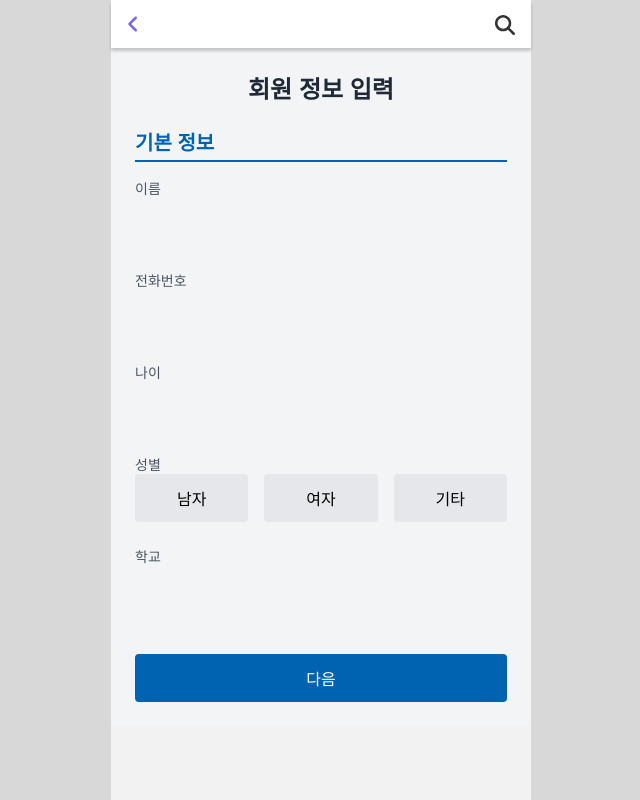
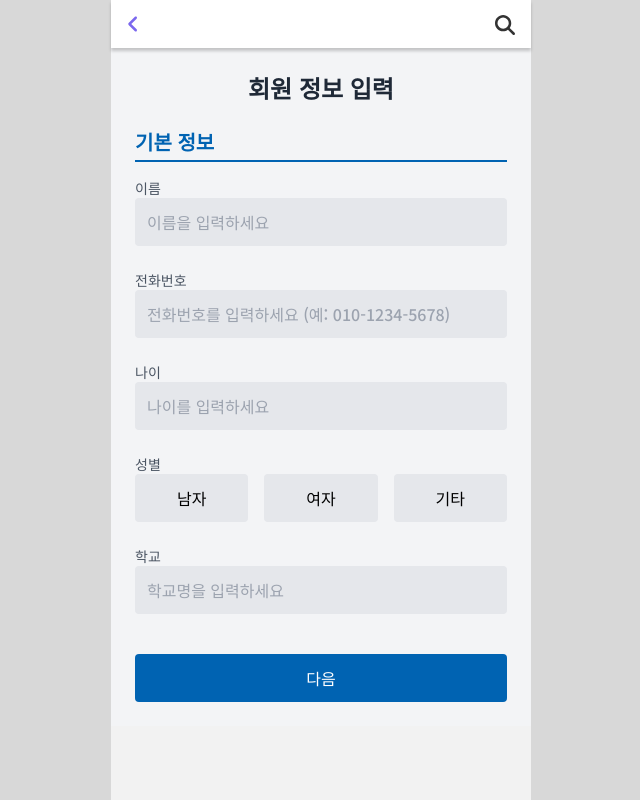
Before and after one commit to SSD117/SSD-Front-End, a React (Create React App) app: page /signUp1 in a window 1280 px wide. Shown: the whole page, without its empty margins (319-959 px from the left). Built offline with nearby package versions, Linux system fonts and the light colour scheme; a web font is replaced by a local one.

Commit message:
로그인, 회원가입 수정 완료

```diff
--- a/src/pages/Login.jsx
+++ b/src/pages/Login.jsx
@@ -22,7 +22,7 @@ export default function Login() {
       id="email"
       placeholder="이메일을 입력하세요"
       required
-      className="p-3 mb-4 w-full text-sm border border-gray-300 rounded focus:outline-none focus:border-main01"
+      className="p-3 mb-4 w-full bg-gray-200 text-sm border border-gray-300 rounded focus:outline-none focus:border-main01"
     />
 
     <label htmlFor="password" className="text-sm text-gray-600 w-full mb-2 block">
@@ -33,13 +33,13 @@ export default function Login() {
       id="password"
       placeholder="비밀번호를 입력하세요"
       required
-      className="p-3 mb-4 w-full text-sm border border-gray-300 rounded focus:outline-none focus:border-main01"
+      className="p-3 mb-4 w-full bg-gray-200 text-sm border border-gray-300 rounded focus:outline-none focus:border-main01"
     />
   </div>
 
   <button
     type="submit"
-    className="p-3 mb-4 w-full max-w-md text-lg text-white bg-main01 border border-main01 rounded shadow-md hover:shadow-lg transition-shadow"
+    className="p-3 mb-4 w-full max-w-md  text-lg text-white bg-main01 border border-main01 rounded shadow-md hover:shadow-lg transition-shadow"
   >
     로그인
   </button>
--- a/src/pages/SignUp_1.jsx
+++ b/src/pages/SignUp_1.jsx
@@ -37,35 +37,85 @@ const SignUp_1 = () => {
 
           <div>
             <label className="block text-sm text-gray-600">이름</label>
-            <input type="text" name="name" value={formData.name} onChange={(e) => handleChange('name', e.target.value)} className="w-full p-3 mb-2 border border-gray-300 rounded focus:outline-none focus:border-main01" />
+            <input
+              type="text"
+              name="name"
+              value={formData.name}
+              onChange={(e) => handleChange('name', e.target.value)}
+              placeholder="이름을 입력하세요"
+              className="w-full p-3 mb-2 border bg-gray-200 border-gray-300 rounded focus:outline-none focus:border-main01"
+            />
           </div>
 
           <div>
             <label className="block text-sm text-gray-600">전화번호</label>
-            <input type="text" name="phone" value={formData.phone} onChange={(e) => handleChange('phone', e.target.value)} className="w-full p-3 mb-2 border border-gray-300 rounded focus:outline-none focus:border-main01" />
+            <input
+              type="text"
+              name="phone"
+              value={formData.phone}
+              onChange={(e) => handleChange('phone', e.target.value)}
+              placeholder="전화번호를 입력하세요 (예: 010-1234-5678)"
+              className="w-full p-3 mb-2 border bg-gray-200 border-gray-300 rounded focus:outline-none focus:border-main01"
+            />
           </div>
 
           <div>
             <label className="block text-sm text-gray-600">나이</label>
-            <input type="number" name="age" value={formData.age} onChange={(e) => handleChange('age', e.target.value)} className="w-full p-3 mb-2 border border-gray-300 rounded focus:outline-none focus:border-main01" />
+            <input
+              type="number"
+              name="age"
+              value={formData.age}
+              onChange={(e) => handleChange('age', e.target.value)}
+              placeholder="나이를 입력하세요"
+              className="w-full p-3 mb-2 border bg-gray-200 border-gray-300 rounded focus:outline-none focus:border-main01"
+            />
           </div>
 
           <div>
-            <label className="block text-sm  text-gray-600">성별</label>
+            <label className="block text-sm text-gray-600">성별</label>
             <div className="flex space-x-4">
-              <button type="button" onClick={() => handleChange('gender', '남자')} className={`flex-1 p-3 mb-2 rounded ${formData.gender === '남자' ? 'bg-main01 text-white' : 'bg-gray-200'}`}>남자</button>
-              <button type="button" onClick={() => handleChange('gender', '여자')} className={`flex-1 p-3 mb-2 rounded ${formData.gender === '여자' ? 'bg-main01 text-white' : 'bg-gray-200'}`}>여자</button>
-              <button type="button" onClick={() => handleChange('gender', '기타')} className={`flex-1 p-3 mb-2 rounded ${formData.gender === '기타' ? 'bg-main01 text-white' : 'bg-gray-200'}`}>기타</button>
+              <button
+                type="button"
+                onClick={() => handleChange('gender', '남자')}
+                className={`flex-1 p-3 mb-2 rounded ${formData.gender === '남자' ? 'bg-main01 text-white' : 'bg-gray-200'}`}
+              >
+                남자
+              </button>
+              <button
+                type="button"
+                onClick={() => handleChange('gender', '여자')}
+                className={`flex-1 p-3 mb-2 rounded ${formData.gender === '여자' ? 'bg-main01 text-white' : 'bg-gray-200'}`}
+              >
+                여자
+              </button>
+              <button
+                type="button"
+                onClick={() => handleChange('gender', '기타')}
+                className={`flex-1 p-3 mb-2 rounded ${formData.gender === '기타' ? 'bg-main01 text-white' : 'bg-gray-200'}`}
+              >
+                기타
+              </button>
             </div>
           </div>
 
           <div>
             <label className="block text-sm text-gray-600">학교</label>
-            <input type="text" name="school" value={formData.school} onChange={(e) => handleChange('school', e.target.value)} className="w-full p-3 mb-2 border border-gray-300 rounded  focus:outline-none focus:border-main01" />
+            <input
+              type="text"
+              name="school"
+              value={formData.school}
+              onChange={(e) => handleChange('school', e.target.value)}
+              placeholder="학교명을 입력하세요"
+              className="w-full p-3 mb-2 border bg-gray-200 border-gray-300 rounded focus:outline-none focus:border-main01"
+            />
           </div>
         </div>
 
-        <button type="submit" onClick={handleSignupClick} className="w-full p-3 text-white bg-main01 rounded cursor-pointer">
+        <button
+          type="submit"
+          onClick={handleSignupClick}
+          className="w-full p-3 text-white bg-main01 rounded cursor-pointer"
+        >
           다음
         </button>
       </form>
--- a/src/pages/SignUp_2.jsx
+++ b/src/pages/SignUp_2.jsx
@@ -1,4 +1,4 @@
-import React, { useState } from 'react';
+import React, { useState } from "react";
 import { useNavigate } from "react-router-dom";
 
 const SignUp_2 = () => {
@@ -10,9 +10,9 @@ const SignUp_2 = () => {
   };
 
   const [formData, setFormData] = useState({
-    height: '',
-    weight: '',
-    experience: '',
+    height: "",
+    weight: "",
+    experience: "",
     interests: [],
   });
 
@@ -36,28 +36,66 @@ const SignUp_2 = () => {
 
   return (
     <div className="max-w-3xl mx-auto p-6">
-      <h2 className="text-center text-2xl font-semibold text-gray-800 mb-6">신체 정보 입력</h2>
+      <h2 className="text-center text-2xl font-semibold text-gray-800 mb-6">
+        신체 정보 입력
+      </h2>
       <form onSubmit={handleSubmit} className="space-y-8">
 
         {/* 신체 정보 */}
         <div className="space-y-4">
-          <h3 className="text-xl font-semibold text-main01 border-b-2 border-main01 pb-1">신체 정보</h3>
+          <h3 className="text-xl font-semibold text-main01 border-b-2 border-main01 pb-1">
+            신체 정보
+          </h3>
           <div className="flex space-x-4">
             <div className="flex-1">
               <label className="block text-sm text-gray-600">키 (cm)</label>
-              <input type="number" name="height" value={formData.height} onChange={(e) => handleChange('height', e.target.value)} className="w-full p-3 mb-2 border border-gray-300 rounded focus:outline-none focus:border-main01" />
+              <input
+                type="number"
+                name="height"
+                value={formData.height}
+                onChange={(e) => handleChange("height", e.target.value)}
+                placeholder="키를 입력하세요."
+                className="w-full p-3 mb-2 border bg-gray-200 border-gray-300 rounded focus:outline-none focus:border-main01"
+              />
             </div>
             <div className="flex-1">
               <label className="block text-sm text-gray-600">몸무게 (kg)</label>
-              <input type="number" name="weight" value={formData.weight} onChange={(e) => handleChange('weight', e.target.value)} className="w-full p-3 mb-2 border border-gray-300 rounded focus:outline-none focus:border-main01" />
+              <input
+                type="number"
+                name="weight"
+                value={formData.weight}
+                onChange={(e) => handleChange("weight", e.target.value)}
+                placeholder="몸무게를 입력하세요."
+                className="w-full p-3 mb-2 border bg-gray-200 border-gray-300 rounded focus:outline-none focus:border-main01"
+              />
             </div>
           </div>
 
           <div>
             <label className="block text-sm text-gray-600">운동 경험 유무</label>
             <div className="flex space-x-4">
-              <button type="button" onClick={() => handleChange('experience', '있음')} className={`flex-1 p-3 mb-2 rounded ${formData.experience === '있음' ? 'bg-main01 text-white' : 'bg-gray-200'}`}>있음</button>
-              <button type="button" onClick={() => handleChange('experience', '없음')} className={`flex-1 p-3 mb-2 rounded ${formData.experience === '없음' ? 'bg-main01 text-white' : 'bg-gray-200'}`}>없음</button>
+              <button
+                type="button"
+                onClick={() => handleChange("experience", "있음")}
+                className={`flex-1 p-3 mb-2 rounded ${
+                  formData.experience === "있음"
+                    ? "bg-main01 text-white"
+                    : "bg-gray-200"
+                }`}
+              >
+                있음
+              </button>
+              <button
+                type="button"
+                onClick={() => handleChange("experience", "없음")}
+                className={`flex-1 p-3 mb-2 rounded ${
+                  formData.experience === "없음"
+                    ? "bg-main01 text-white"
+                    : "bg-gray-200"
+                }`}
+              >
+                없음
+              </button>
             </div>
           </div>
 
@@ -65,12 +103,25 @@ const SignUp_2 = () => {
           <div>
             <label className="block text-sm text-gray-600">관심사</label>
             <div className="flex flex-wrap gap-2">
-              {['수영', '축구', '배드민턴', '탁구', '농구', '스케이트', '테니스', '기타'].map((interest) => (
+              {[
+                "수영",
+                "축구",
+                "배드민턴",
+                "탁구",
+                "농구",
+                "스케이트",
+                "테니스",
+                "기타",
+              ].map((interest) => (
                 <button
                   key={interest}
                   type="button"
                   onClick={() => handleInterestToggle(interest)}
-                  className={`p-3 mb-2 rounded ${formData.interests.includes(interest) ? 'bg-main01 text-white' : 'bg-gray-200'}`}
+                  className={`p-3 mb-2 rounded ${
+                    formData.interests.includes(interest)
+                      ? "bg-main01 text-white"
+                      : "bg-gray-200"
+                  }`}
                 >
                   {interest}
                 </button>
@@ -79,7 +130,11 @@ const SignUp_2 = () => {
           </div>
         </div>
 
-        <button type="submit" onClick={handleSignupClick} className="w-full p-3 text-white bg-main01 rounded cursor-pointer ">
+        <button
+          type="submit"
+          onClick={handleSignupClick}
+          className="w-full p-3 text-white bg-main01 rounded cursor-pointer"
+        >
           완료
         </button>
       </form>
```
Also changed, not shown: src/pages/SignUp.jsx (+3 -4 lines).
